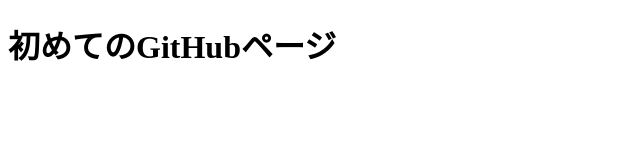
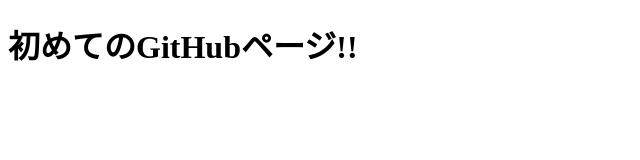
Before and after one commit to taichi-0516/practiswebsite, a plain HTML site: page index.html in a window 1280 px wide. Shown: the full height of the page, 0-640 px from the left. Drawn offline with Linux system fonts and the light colour scheme.

Commit message:
update>>ページ->ページ!!

```diff
--- a/index.html
+++ b/index.html
@@ -7,7 +7,7 @@
 </head>
 <body>
     <h1>
-        初めてのGitHubページ
+        初めてのGitHubページ!!
     </h1>
 
 </body>
```
